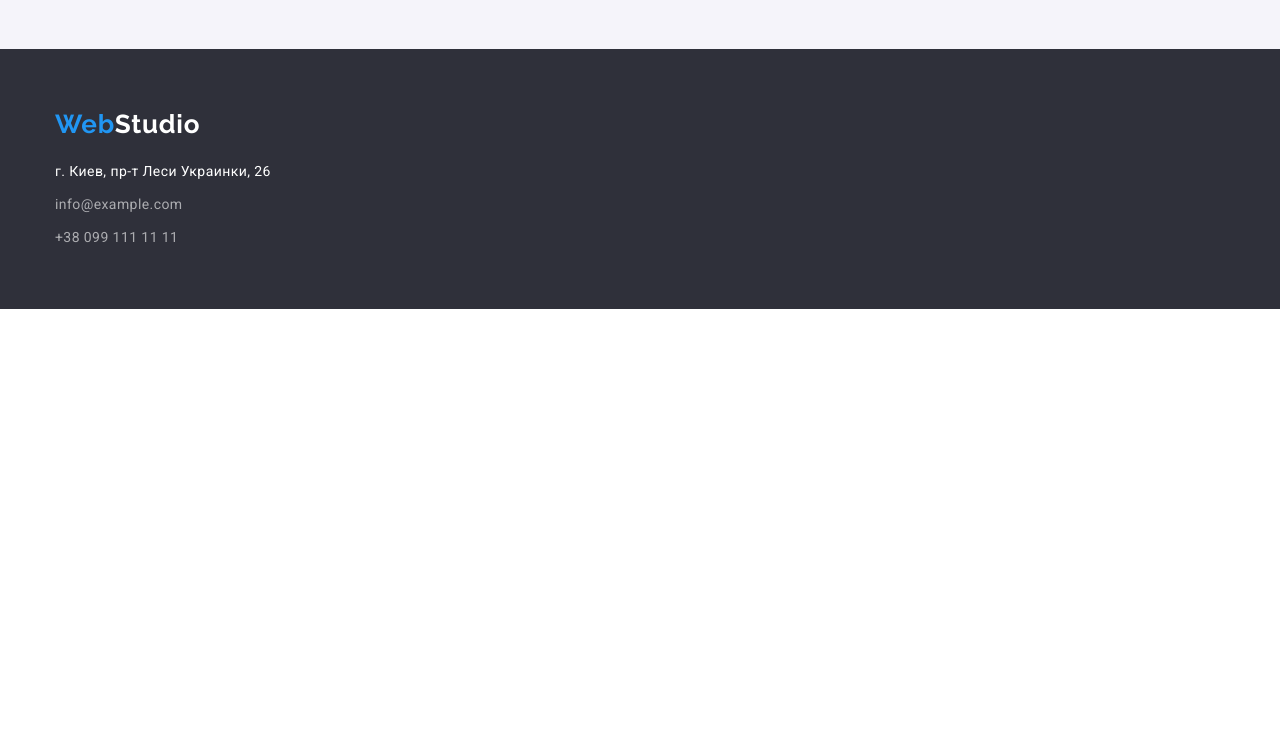
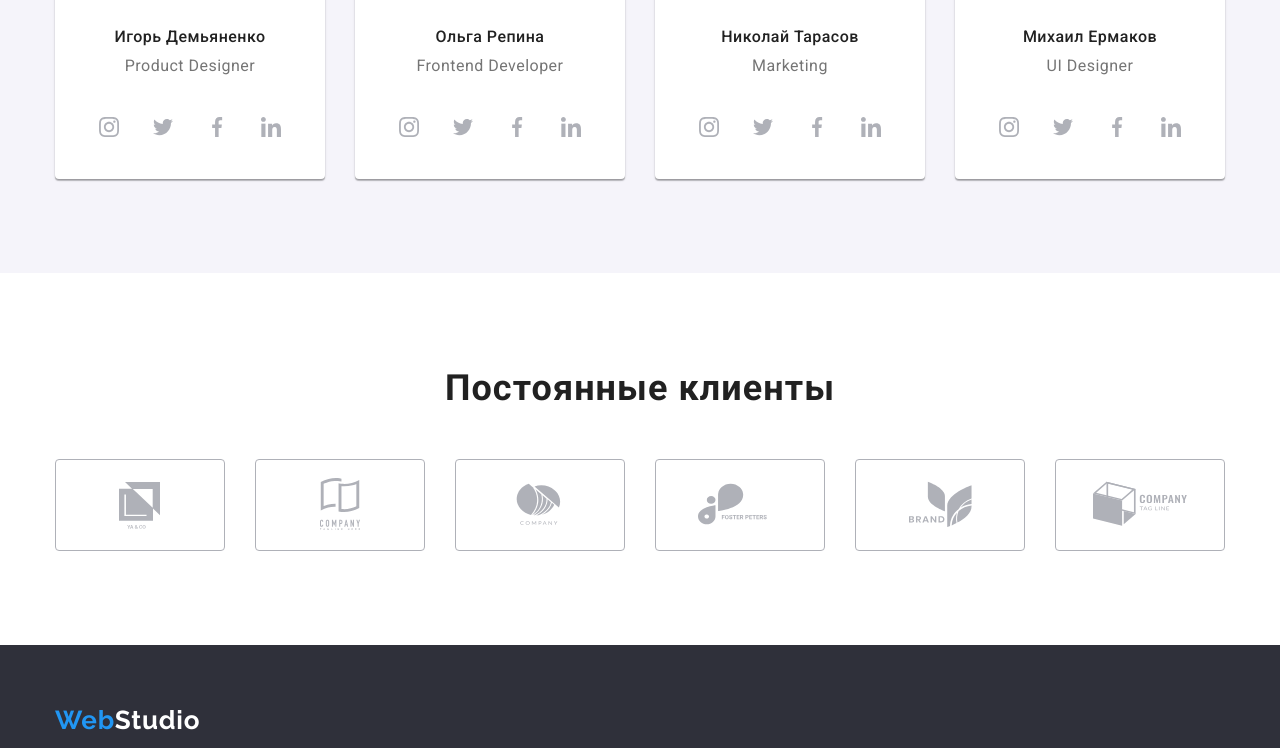
Before and after one commit to VIACHESLAV-ANT/goit-markup-hw-04, a plain HTML site: page index.html in a window 1280 px wide. Shown: the part 2049-2797 px from the top of the page. Before the commit the page ends 2358 px from the top, so only its background shows below. Drawn offline with nearby package versions, Linux system fonts and the light colour scheme.

Commit message:
додання кліентів

```diff
--- a/css/style.css
+++ b/css/style.css
@@ -26,7 +26,7 @@ html{
 /* Акцентируваний фон #2196F3  */
 
 /* Основной фон #F5F4FA */
-h1,h2,h3,h4,h5,h6,p,ul,li{
+h1,h2,h3,h4,h5,h6,p,ul,li,a{
     margin: 0;
     padding: 0;
 }
@@ -133,6 +133,28 @@ header .logo{
     padding-top: 32px;
     padding-bottom: 32px;
     display: block;
+    display: inline-flex;
+}
+
+.contakts-link::before{
+    width: 16px;
+    height: 16px;
+    margin-right: 10px;
+    content: "";
+    background-repeat: no-repeat;
+    background-position: center;
+}
+
+.smartphone::before{
+    background-image: url(../images/smartphone.svg);
+}
+
+.envelope::before{
+    background-image: url(../images/envelope.svg);
+}
+
+.item{
+    display: flex;
 }
 
 /* Footer */
@@ -240,6 +262,34 @@ margin-top: 30px;
 
 .feature-item:not(:last-child){
     margin-right: 30px;
+}
+
+.feature-item::before{
+    background-color: var(--bgc-color);
+    display: block;
+    content: '';
+    height: 120px;
+
+    background-repeat: no-repeat;
+    background-position: center;
+    margin-bottom: 30px;
+
+}
+
+.antenna::before{
+    background-image: url(../images/antenna.svg);
+}
+
+.clock::before{
+    background-image: url(../images/clock.svg);
+}
+
+.diagram::before{
+    background-image: url(../images/diagram.svg);
+}
+
+.astronaut::before{
+    background-image: url(../images/astronaut.svg);
 }
 
 .invisible{
@@ -421,3 +471,83 @@ margin-top: 10px;
    .contakts-item-adress{
     margin-top: 20px;
    }
+
+   .team-link-list{
+
+    display: inline-block;
+    height: 44px;
+    width: 44px;
+    background-color: var(--white-color);
+    background-size: 20px;
+    background-repeat: no-repeat;
+    background-position: center;
+    border-radius: 50%;
+    margin-bottom: 30px;
+   }
+
+   .team-link-list:hover{
+    background-color: var(--acent-color);
+   }
+   .instagramm{
+    background-image: url(../images/instagram.svg);
+   }
+
+   .twitter{
+    background-image: url(../images/twitter.svg);
+   }
+
+   .facebook{
+    background-image: url(../images/facebook.svg);
+   }
+
+   .linkedin{
+    background-image: url(../images/linkedin.svg);
+   }
+   .team-link{
+    justify-content: center;
+    gap: 10px;
+    display: block;
+    display: flex;
+    justify-content: center;
+    gap: 10px;
+   }
+
+
+   .clients-link{
+    box-sizing: border-box;
+    height: 92px;
+    width: 170px;
+    background-image: url(../images/Client1.svg);
+    margin-top: 50px;
+   }
+
+   .clients-link + .clients-link{
+    margin-left: 30px;
+   }
+
+   .clients{
+    display: flex;
+   }
+   .client1{
+    background-image: url(../images/Client1.svg);
+   }
+
+   .client2{
+    background-image: url(../images/Client2.svg);
+   }
+
+   .client3{
+    background-image: url(../images/Client3.svg);
+   }
+
+   .client4{
+    background-image: url(../images/Client4.svg);
+   }
+
+   .client5{
+    background-image: url(../images/Client5.svg);
+   }
+
+   .client6{
+    background-image: url(../images/Client6.svg);
+   }
--- a/index.html
+++ b/index.html
@@ -28,8 +28,8 @@
                 </ul>
             </nav>
                 <ul class="contakts list">
-                    <li class="item"><a href="" class="contakts-link list">info@devstudio.com</a></li>
-                    <lI class="item"><a href="" class="contakts-link list">+38 096 111 11 11</a></lI>
+                    <li class="item"><a href="" class="contakts-link list envelope">info@devstudio.com</a></li>
+                    <lI class="item"><a href="" class="contakts-link list smartphone">+38 096 111 11 11</a></lI>
                 </ul>
 
             </div>
@@ -49,19 +49,19 @@
 <div class="container">
     <h2 class="section-title invisible">Особености</h2>
     <ul class="feature list">
-        <li class="feature-item">
+        <li class="feature-item antenna">
             <h3 class="feature-title">Внимание к деталям</h3>
             <p class="feature-tekst">Идейные соображения, а также начало повседневной работы по формированию позиции.</p>
         </li>
-        <li class="feature-item">
+        <li class="feature-item clock">
             <h3 class="feature-title">Пунктуальность</h3>
             <p class="feature-tekst">Задача организации, в особенности же рамки и место обучения кадров влечет за собой.</p>
         </li>
-        <li class="feature-item">
+        <li class="feature-item diagram">
             <h3 class="feature-title">Планирование</h3>
             <p class="feature-tekst">Равным образом консультация с широким активом в значительной степени обуславливает.</p>
         </li>
-        <li class="feature-item">
+        <li class="feature-item astronaut">
             <h3 class="feature-title">Современные технологии</h3>
             <p class="feature-tekst">Значимость этих проблем настолько очевидна, что реализация плановых заданий.</p>
         </li>
@@ -88,22 +88,63 @@
         <li class="team-person"><img src="./images/img2.1.jpg" alt="Фото мужчини" width="270">
             <div class="team-container"><h3 class="team-title">Игорь Демьяненко</h3>
             <p class="team-text">Product Designer</p></div>
+            <ul class="team-link">
+                <li class="team-link-list instagramm"><a href=""></a></li>
+                <li class="team-link-list twitter"><a href=""></a></li>
+                <li class="team-link-list facebook"><a href=""></a></li>
+                <li class="team-link-list linkedin"><a href=""></a></li>
+            </ul>
         </li>
         <li class="team-person"><img src="./images/img2.2.jpg" alt="Фото женшини" width="270">
             <div class="team-container"><h3 class="team-title">Ольга Репина</h3>
             <p class="team-text">Frontend Developer</p></div>
+                        <ul class="team-link">
+                <li class="team-link-list instagramm"><a href=""></a></li>
+                <li class="team-link-list twitter"><a href=""></a></li>
+                <li class="team-link-list facebook"><a href=""></a></li>
+                <li class="team-link-list linkedin"><a href=""></a></li>
+            </ul>
         </li>
         <li class="team-person"><img src="./images/img2.3.jpg" alt="Фото мужчини" width="270">
             <div class="team-container"><h3 class="team-title">Николай Тарасов</h3>
             <p class="team-text">Marketing</p></div>
+                        <ul class="team-link">
+                <li class="team-link-list instagramm"><a href=""></a></li>
+                <li class="team-link-list twitter"><a href=""></a></li>
+                <li class="team-link-list facebook"><a href=""></a></li>
+                <li class="team-link-list linkedin"><a href=""></a></li>
+            </ul>
         </li>
         <li class="team-person"><img src="./images/img2.4.jpg" alt="Фото мужчини" width="270">
             <div class="team-container"><h3 class="team-title">Михаил Ермаков</h3>
             <p class="team-text">UI Designer</p></div>
+                        <ul class="team-link">
+                <li class="team-link-list instagramm"><a href=""></a></li>
+                <li class="team-link-list twitter"><a href=""></a></li>
+                <li class="team-link-list facebook"><a href=""></a></li>
+                <li class="team-link-list linkedin"><a href=""></a></li>
+            </ul>
         </li>
     </ul>
     </div>
 </section>
+
+<!--  Наши клиенти -->
+<section class="section">
+    <div class="container">
+        <h2 class="section-title">Постоянные клиенты</h2>
+    <ul class="clients list">
+        <li class="clients-link client1"><a href=""></a></li>
+        <li class="clients-link client2"><a href=""></a></li>
+        <li class="clients-link client3"><a href=""></a></li>
+        <li class="clients-link client4"><a href=""></a></li>
+        <li class="clients-link client5"><a href=""></a></li>
+        <li class="clients-link client6"><a href=""></a></li>
+    </ul>
+    </div>
+</section>
+
+
 </main>
 <footer class="footer">
 <div class="container">
```
Also changed, not shown: images/Client1.svg (added), images/Client2.svg (added), images/Client3.svg (added), images/Client4.svg (added), images/Client5.svg (added), images/Client6.svg (added), images/antenna.svg (added), images/astronaut.svg (added), images/clock.svg (added), images/diagram.svg (added), images/envelope.svg (added), images/facebook.svg (added), images/instagram.svg (added), images/linkedin.svg (added), 2 more files.
